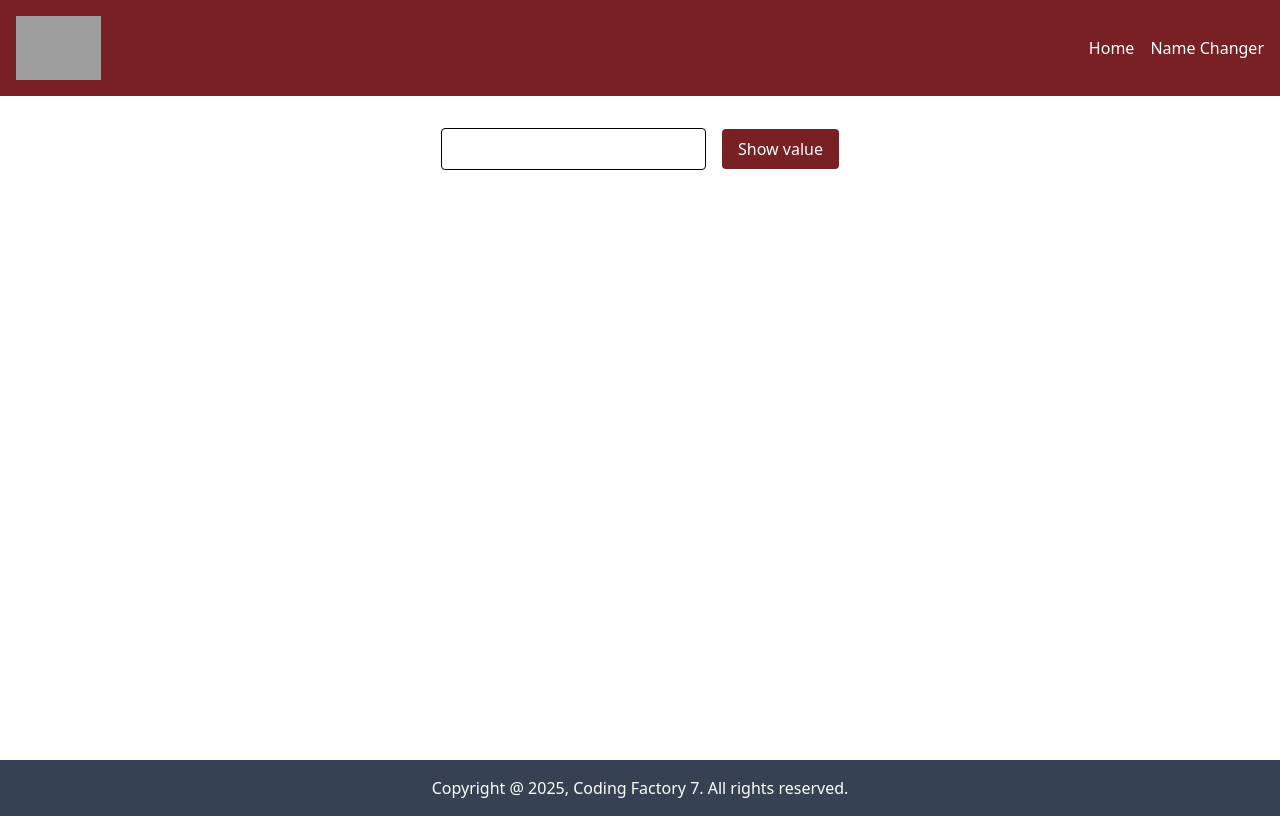
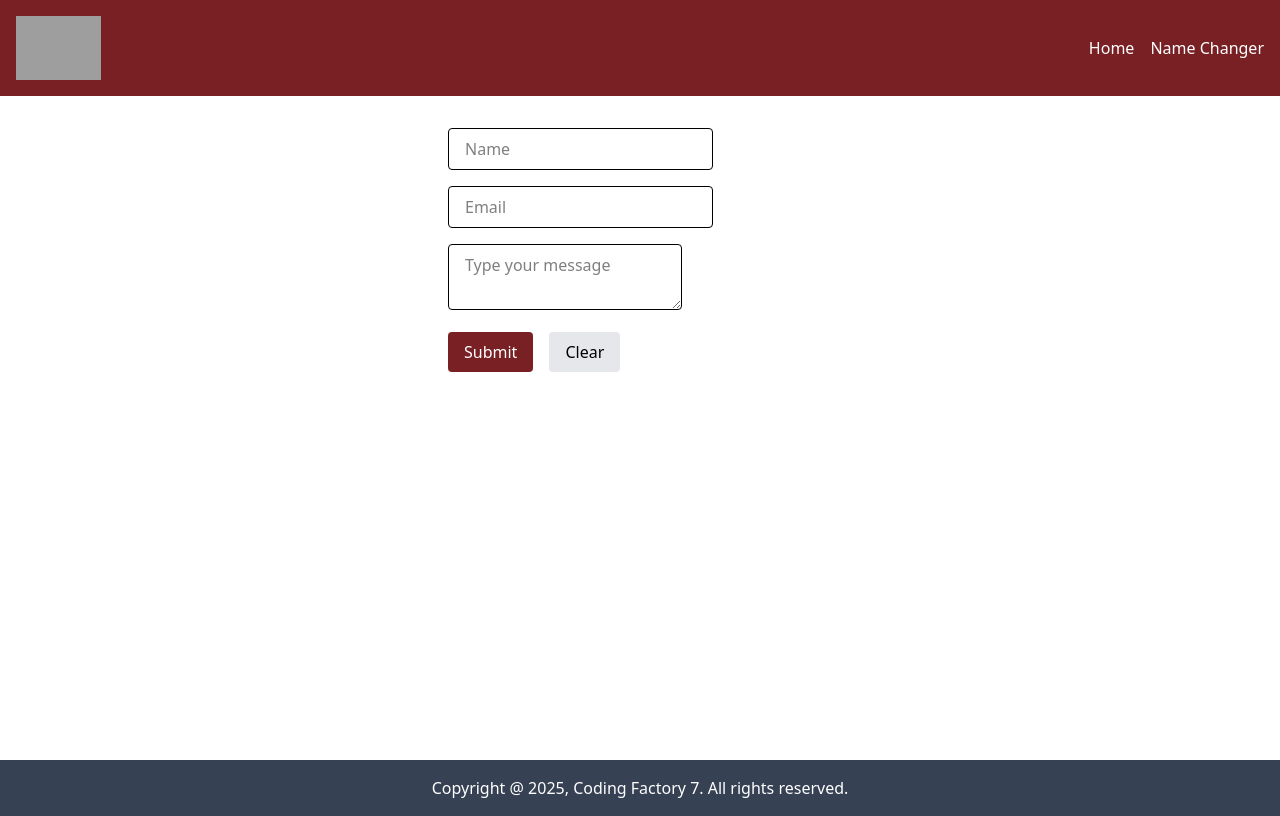
Before and after one commit to PhilipDimitriadis/CF7-React-Intro, a React (Vite) app: page / in a window 1280 px wide. Built offline with nearby package versions, Linux system fonts and the light colour scheme; grey boxes are pictures that could not be loaded.

Commit message:
feat: add MultiFieldForm component with html validation

```diff
--- a/src/App.tsx
+++ b/src/App.tsx
@@ -17,6 +17,8 @@
 import NotFoundPage from "./pages/NotFoundPage.tsx";
 // import FocusInput from "./components/FocusInput.tsx";
 import UncontrolledInput from "./components/UncontrolledInput.tsx";
+import ControlledInput from "./components/ControlledInput.tsx";
+import MultiFieldForm from "./components/MultiFieldForm.tsx";
 // import OnlineStatus from "./components/OnlineStatus.tsx";
 // import CounterAdvanced from "./components/CounterAdvanced.tsx";
 // import CounterWithCustomHook from "./components/CounterWithCustomHook.tsx";
@@ -64,8 +66,8 @@
                     {/*<Route path="/" element={<HomePage/>} />*/}
                     <Route element={<RouterLayout/>}>
                         {/*<Route index element={<HomePage />}/>*/}
+                        <Route index element={<MultiFieldForm/>}/>
                         {/*<Route index element={<FocusInput/>}/>*/}
-                        <Route index element={<UncontrolledInput/>}/>
                     </Route>
                     {/*<Route path="examples?" >*/}
                     <Route path="examples" element={<RouterExamplesLayout/>}>
@@ -73,6 +75,9 @@
                         <Route path="name-changer" element={<NameChangerPage/>}/>
                         <Route path="online-status" element={<OnlineStatusPage/>}/>
                         <Route path="auto-redirect" element={<AutoRedirectPage/>}/>
+                        <Route path="cotrolled-input" element={<ControlledInput/>}/>
+                        <Route path="uncotrolled-input" element={<UncontrolledInput/>}/>
+
                     </Route>
                     <Route path="users/:usersId" element={<UserPage/>}/>
                     <Route path="users" element={<UserPage/>}/>
--- /dev/null
+++ b/src/components/MultiFieldForm.tsx
@@ -0,0 +1,99 @@
+import {useState} from "react";
+
+type FormValues = {
+    name: string;
+    email: string;
+    message: string;
+}
+
+const initialValues = {
+    name: "",
+    email: "",
+    message: "",
+}
+
+const MultiFieldForm = () => {
+    const [values, setValues] = useState<FormValues>(initialValues);
+    const [submittedData, setSubmittedData] = useState<FormValues | null>(null);
+
+    const handleChange = (e: React.ChangeEvent<HTMLInputElement | HTMLTextAreaElement>) => {
+        const {name, value} = e.target;
+
+        setValues (prev => ({
+                ...prev,
+                [name]: value,
+            }));
+    };
+
+    const handleClear = () => {
+        setValues(initialValues);
+        setSubmittedData(null);
+    };
+
+    const handleSubmit = (e: React.FormEvent) => {
+        e.preventDefault();
+        setSubmittedData(values);
+        console.log(values);
+        setValues(initialValues);
+    };
+
+    return (
+        <>
+            <div className="flex max-w-sm mx-auto mt-8">
+                <form onSubmit={handleSubmit} className="space-y-4">
+                    <input
+                        type="text"
+                        name="name"
+                        value={values.name}
+                        placeholder="Name"
+                        onChange={handleChange}
+                        className="px-4 py-2 rounded border "
+                        required
+                    />
+                    <input
+                        type="email"
+                        name="email"
+                        value={values.email}
+                        placeholder="Email"
+                        onChange={handleChange}
+                        className="px-4 py-2 rounded border "
+                        required
+                    />
+                    <textarea
+                        name="message"
+                        value={values.message}
+                        placeholder="Type your message"
+                        onChange={handleChange}
+                        className="px-4 py-2 rounded border "
+                        required
+                    ></textarea>
+                    <div className="flex gap-4">
+                        <button
+                            type="submit"
+                            className="bg-cf-dark-red text-white px-4 py-2 rounded">
+                            Submit
+                        </button>
+                        <button
+                            type="button"
+                            onClick={handleClear}
+                            className="bg-gray-200 text-cf-gray-700 px-4 py-2 rounded">
+                            Clear
+                        </button>
+                    </div>
+
+                    {submittedData && (
+                        <div className="mt-6 border-t pt-4 space-y-2">
+                            <h2 className="font-semibold">Submitted Data</h2>
+                            <p><strong>Name:</strong>{submittedData.name}</p>
+                            <p><strong>Email:</strong>{submittedData.email}</p>
+                            <p><strong>Message:</strong>{submittedData.message}</p>
+                        </div>
+                    )}
+
+                </form>
+            </div>
+        </>
+    )
+}
+
+export default MultiFieldForm;
```
